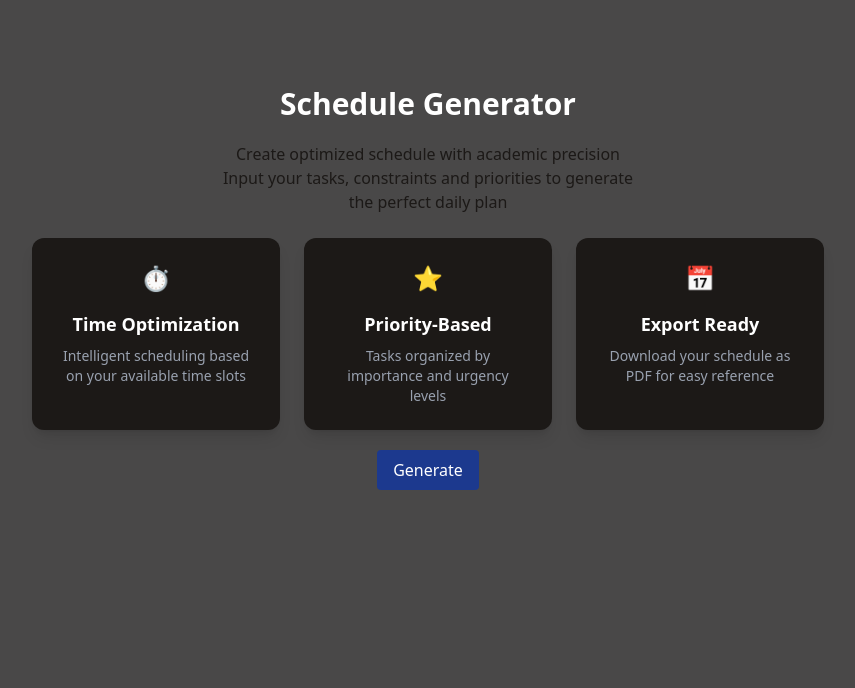
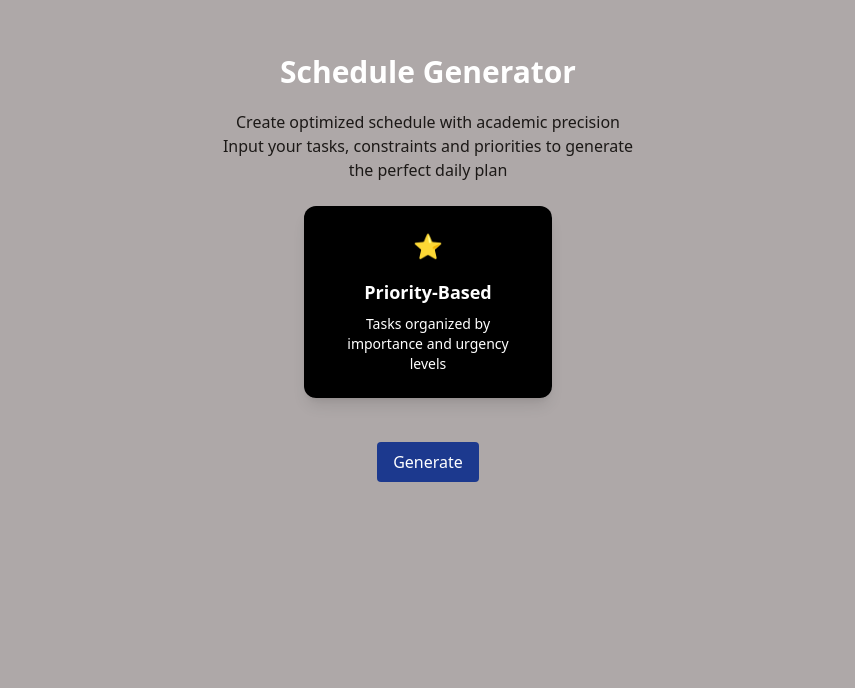
Before and after one commit to Vanicoding27/Study_Buddy, a React (Vite) app in the folder Schedule-project/: page / in a window 1280 px wide. Shown: the part 112-800 px from the top of the page, without its empty margins (212-1067 px from the left). Built offline with nearby package versions, Linux system fonts and the light colour scheme.

Commit message:
newupdate

```diff
--- a/Schedule-project/src/App.jsx
+++ b/Schedule-project/src/App.jsx
@@ -1,10 +1,38 @@
 import Card from './Card.jsx'
 import Button from './Button.jsx'
+import { useState } from 'react'
 import TimeConstraintsBox from './TimeConstraintsBox.jsx'
 import AddTask from './AddTask.jsx'
 import './index.css'
 
 function App() {
+  const [responseText, setResponseText] = useState("");
+
+  const handleClick = async () => {
+    const API_KEY = "YOUR_GEMINI_API_KEY";
+    setResponseText("Thinking...");
+
+    try {
+      const res = await fetch(
+        `https://generativelanguage.googleapis.com/v1beta/models/gemini-1.5-flash:generateContent?key=${API_KEY}`,
+        {
+          method: "POST",
+          headers:{ "Content-Type": "application/json" },
+          body: JSON.stringify({
+            contents: [{ parts: [{ text: "Explain what is an API in simple terms." }] }],
+          }),
+        }
+      );
+
+      const data = await res.json();
+      const answer = data?.candidates?.[0]?.content?.parts?.[0]?.text || "No response found.";
+      setResponseText(answer);
+    } catch (err) {
+      setResponseText("Error: " + err.message);
+    }
+  };
+
+
 
   return (
     <>
@@ -15,7 +43,10 @@ function App() {
         <h3 className='flex font-medium text-stone-900'>Input your tasks, constraints and priorities to generate</h3>
         <h3 className='flex font-medium text-stone-900'>the perfect daily plan</h3>
         <Card />
-        <Button placeholder='Generate' />
+        <div className="p-6">
+          <Button placeholder="Generate" Click={handleClick} />
+          <p id="response" className="mt-4">{responseText}</p>
+        </div>
       </div>
       {/* Page-2 */}
       <div className='h-[100vh]'>
@@ -58,7 +89,7 @@ function App() {
           </div>
         </div>
 
-        <div className='flex flex-col text-white bg-stone-950 h-[40vh] m-4 rounded-2xl place-items-center justify-center'>
+        <div id='response' className='flex flex-col text-white bg-stone-950 h-[40vh] m-4 rounded-2xl place-items-center justify-center'>
 
         </div>
       </div>
--- a/Schedule-project/src/Button.jsx
+++ b/Schedule-project/src/Button.jsx
@@ -1,12 +1,13 @@
 import React from 'react'
 
-function Button({ placeholder }) {
+function Button({ placeholder, Click }) {
     return (
-        <button className="bg-blue-900 text-white m-5 px-4 py-2 rounded cursor-pointer hover:bg-blue-700 transition">
+        <button
+            id="askBtn"
+            onClick={Click}
+            className="bg-blue-900 text-white m-5 px-4 py-2 rounded cursor-pointer hover:bg-blue-700 transition">
             {placeholder}
         </button>
-    );
-}
-
-
-export default Button
+    )
+};
+export default Button;
--- a/Schedule-project/src/Card.jsx
+++ b/Schedule-project/src/Card.jsx
@@ -4,7 +4,7 @@ function Card() {
   return (
     <div className="flex flex-row justify-center gap-6 mt-6">
       {/* Card 1 */}
-      <div className="bg-stone-900 p-6 rounded-xl shadow-lg w-62 text-center cursor-pointer hover:bg-stone-800 transition">
+      {/* <div className="bg-stone-900 p-6 rounded-xl shadow-lg w-62 text-center cursor-pointer hover:bg-stone-800 transition">
         <div className="flex justify-center mb-4">
           <span className="text-blue-400 text-2xl">⏱️</span>
         </div>
@@ -12,21 +12,21 @@ function Card() {
         <p className="text-gray-400 text-sm mt-2">
           Intelligent scheduling based on your available time slots
         </p>
-      </div>
+      </div> */}
 
       {/* Card 2 */}
-      <div className="bg-stone-900 p-6 rounded-xl shadow-lg w-62 text-center cursor-pointer hover:bg-stone-800 transition">
+      <div className="bg-black p-6 rounded-xl shadow-lg w-62 text-center cursor-pointer hover:bg-stone-800 transition">
         <div className="flex justify-center mb-4">
-          <span className="text-blue-400 text-2xl">⭐</span>
+          <span className="text-white text-2xl">⭐</span>
         </div>
         <h3 className="text-white text-lg font-semibold">Priority-Based</h3>
-        <p className="text-gray-400 text-sm mt-2">
+        <p className="text-white text-sm mt-2">
           Tasks organized by importance and urgency levels
         </p>
       </div>
 
       {/* Card 3 */}
-      <div className="bg-stone-900 p-6 rounded-xl shadow-lg w-62 text-center cursor-pointer hover:bg-stone-800 transition">
+      {/* <div className="bg-stone-900 p-6 rounded-xl shadow-lg w-62 text-center cursor-pointer hover:bg-stone-800 transition">
         <div className="flex justify-center mb-4">
           <span className="text-blue-400 text-2xl">📅</span>
         </div>
@@ -34,7 +34,7 @@ function Card() {
         <p className="text-gray-400 text-sm mt-2">
           Download your schedule as PDF for easy reference
         </p>
-      </div>
+      </div> */}
     </div>
   );
 }
--- a/Schedule-project/src/index.css
+++ b/Schedule-project/src/index.css
@@ -2,6 +2,6 @@
 
 
 body{
-    background-color:#494848;
+    background-color:rgb(174, 168, 168);
     box-sizing: border-box;
 }
```
